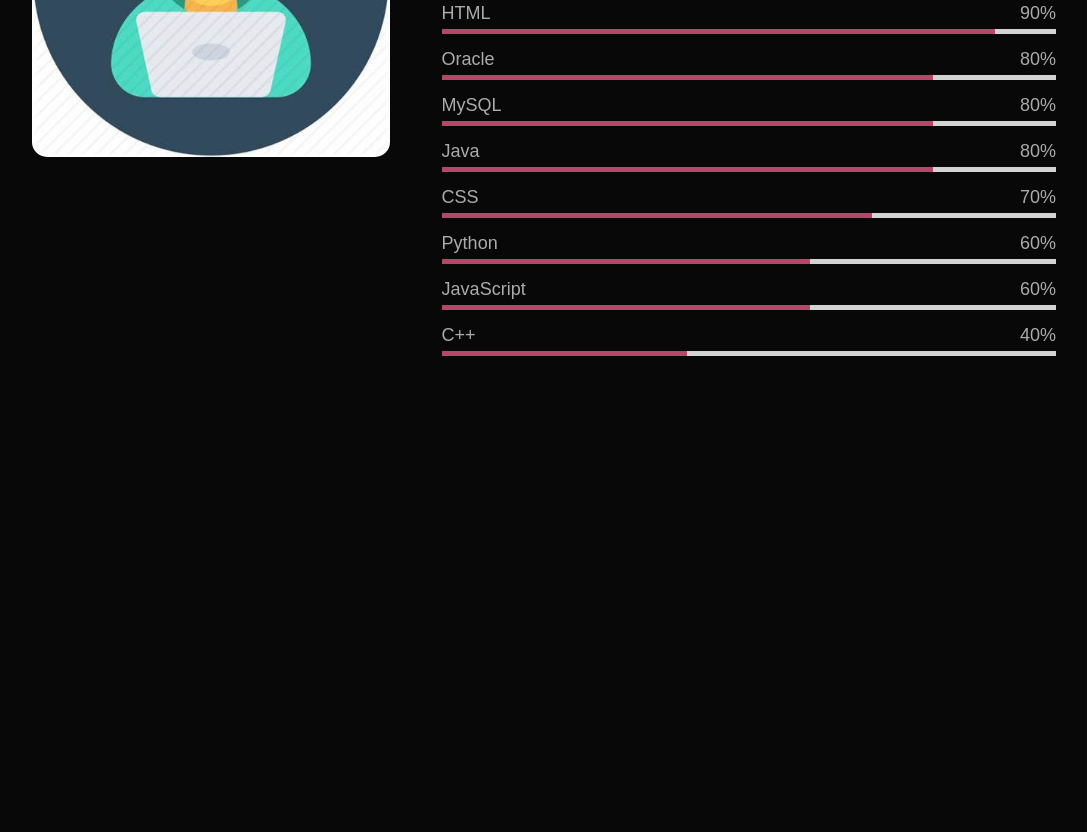
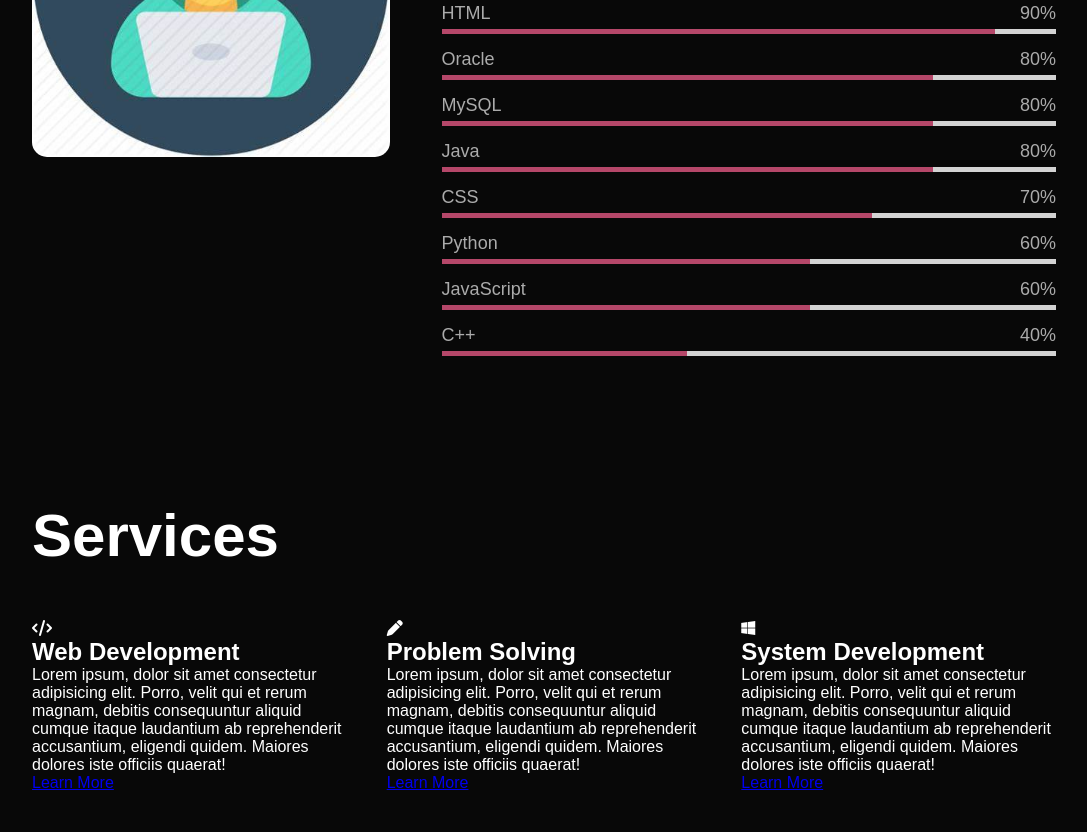
Before and after one commit to K-a-j-a-l/PorttFolio, a plain HTML site: page index.html in a window 1280 px wide. Shown: the part 1091-1923 px from the top of the page, without its empty margins (96-1183 px from the left). Before the commit the page ends 1552 px from the top, so only its background shows below. Drawn offline with Linux system fonts and the light colour scheme.

Commit message:
Added service Section

```diff
--- a/index.html
+++ b/index.html
@@ -6,7 +6,8 @@
     <meta name="viewport" content="width=device-width, initial-scale=1.0">
     <title>PortFolio</title>
     <link rel="stylesheet" href="style.css">
-
+    <link rel="stylesheet" href="https://cdnjs.cloudflare.com/ajax/libs/font-awesome/6.4.0/css/all.min.css" integrity="sha512-iecdLmaskl7CVkqkXNQ/ZH/XLlvWZOJyj7Yy7tcenmpD1ypASozpmT/E0iPtmFIB46ZmdtAc9eNBvH0H/ZpiBw==" crossorigin="anonymous" referrerpolicy="no-referrer"
+    />
 </head>
 
 <body>
@@ -26,7 +27,7 @@
             </nav>
             <div class="header-text">
                 <p>Web Developer</p>
-                <h1>Hi, I'm <span>Kajal</span> <br> From Dehradun</h1>
+                <h1>Hi, I'm <span>Kajal</span><br>From Dehradun</h1>
             </div>
         </div>
     </div>
@@ -117,6 +118,34 @@
             </div>
         </div>
     </div>
+
+    <div id="services">
+        <div class="container">
+            <h1 class="sub-title">Services</h1>
+            <div class="services-list">
+                <div>
+                    <i class="fa-solid fa-code"></i>
+                    <h2>Web Development</h2>
+                    <p>Lorem ipsum, dolor sit amet consectetur adipisicing elit. Porro, velit qui et rerum magnam, debitis consequuntur aliquid cumque itaque laudantium ab reprehenderit accusantium, eligendi quidem. Maiores dolores iste officiis quaerat!</p>
+                    <a href="#">Learn More</a>
+
+                </div>
+                <div>
+                    <i class="fa-solid fa-pen"></i>
+                    <h2>Problem Solving</h2>
+                    <p>Lorem ipsum, dolor sit amet consectetur adipisicing elit. Porro, velit qui et rerum magnam, debitis consequuntur aliquid cumque itaque laudantium ab reprehenderit accusantium, eligendi quidem. Maiores dolores iste officiis quaerat!</p>
+                    <a href="#">Learn More</a>
+
+                </div>
+                <div>
+                    <i class="fa-brands fa-windows"></i>
+                    <h2>System Development</h2>
+                    <p>Lorem ipsum, dolor sit amet consectetur adipisicing elit. Porro, velit qui et rerum magnam, debitis consequuntur aliquid cumque itaque laudantium ab reprehenderit accusantium, eligendi quidem. Maiores dolores iste officiis quaerat!</p>
+                    <a href="#">Learn More</a>
+                </div>
+            </div>
+        </div>
+    </div>
     <script src="script.js"></script>
 </body>
 
--- a/style.css
+++ b/style.css
@@ -218,3 +218,14 @@ nav ul li a:hover::after {
 #skills .Cpp::before {
     width: 40%;
 }
+
+#services {
+    padding: 30px 0;
+}
+
+.services-list {
+    display: grid;
+    grid-template-columns: repeat(auto-fit, minmax(250px, 1fr));
+    grid-gap: 40px;
+    margin-top: 50px;
+}
```
